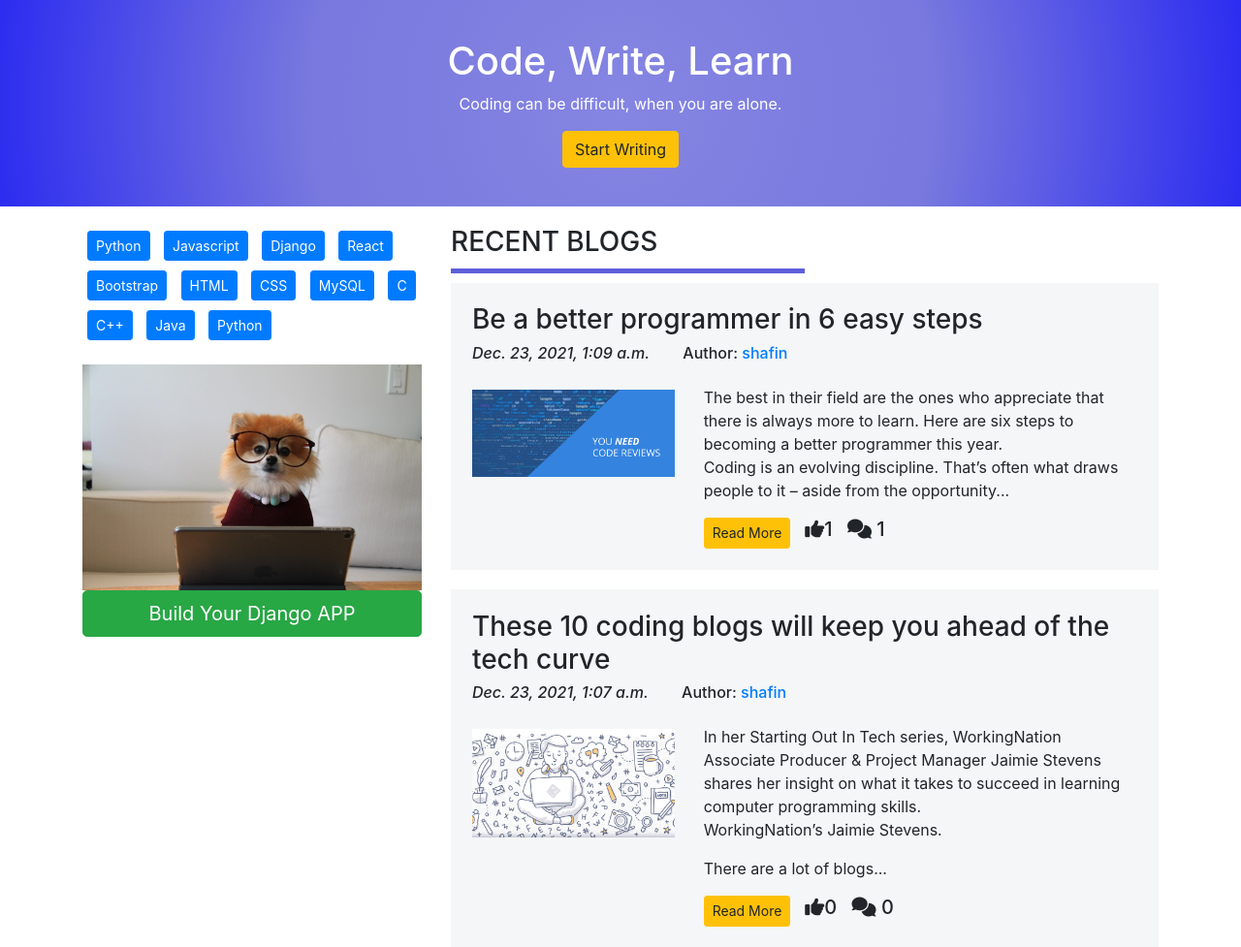
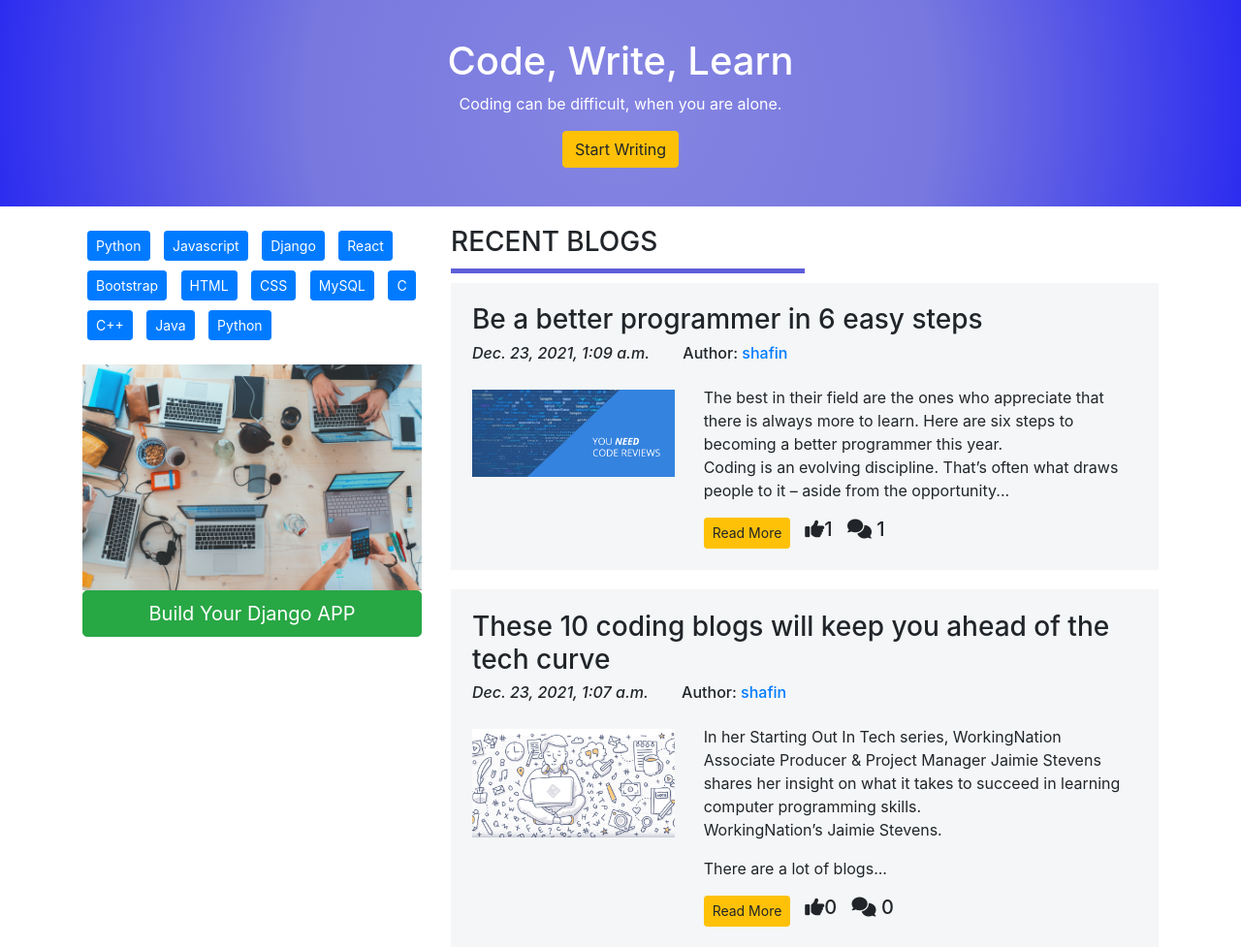
Before and after one commit to raihanalam/codetracking, a Django app: page / in a window 1280 px wide. Shown: the part 72-1049 px from the top of the page at 97% size. Run offline with Django 4.2, Linux system fonts and the light colour scheme; data comes from the database, SQL or seed files in the repository; both versions use the stored data as it was after the commit; some libraries are stand-ins or nearby versions.

Commit message:
img change

```diff
--- a/Blog/urls.py
+++ b/Blog/urls.py
@@ -4,12 +4,14 @@ from django.conf import settings
 from django.contrib import admin
 from django.urls import path,include
 from . import views
+from django.views.static import serve
 
 urlpatterns = [
     path('admin/', admin.site.urls),
     path('account/',include('App_Login.urls')),
     path('blog/',include('App_Blog.urls')),
-    path('',views.Index,name='index')
+    path('',views.Index,name='index'),
+
 ]  + static(settings.MEDIA_URL, document_root=settings.MEDIA_ROOT)
 
 
--- a/templates/App_Blog/blog_list.html
+++ b/templates/App_Blog/blog_list.html
@@ -10,9 +10,10 @@
      {% for blog in blogs %}
      <div class="col-md-4">
           <a href="{% url 'App_Blog:blog_details' slug=blog.slug %}">
-               <h3 style="font-size: 16px;">{{blog.blog_title }}</h3>
+
                <img src="/media/{{blog.blog_image}}" alt="{{blog.blog_title}}" title="{{blog.blog_title}}" width="100%">
                <h6><i>{{blog.publish_date}}</i></h6>
+               <h3 style="font-size: 16px; text-decoration: none;">{{blog.blog_title }}</h3>
           </a>
      </div>
      {% endfor %}
--- a/templates/home.html
+++ b/templates/home.html
@@ -1,5 +1,6 @@
 {% extends 'base.html'%}
 {% load static %}
+
 {% load custom_filters %}
 
 {% block title%} CodeTrack | Home {% endblock%}
@@ -32,7 +33,7 @@
 
                </div>
                <div id="build-app">
-                    <img src="{% static 'images/build-app.jpeg' %}" alt="cat-image" width="100%" >
+                    <img src="{% static 'images/build-app.jpg' %}" alt="cat-image" width="100%" >
                     <a href="#" class="btn btn-success btn-lg">Build Your Django APP</a>
                </div>
 
```
Also changed, not shown: db.sqlite3, static/images/build-app.jpeg (deleted), static/images/build-app.jpg (added), 2 other files.
